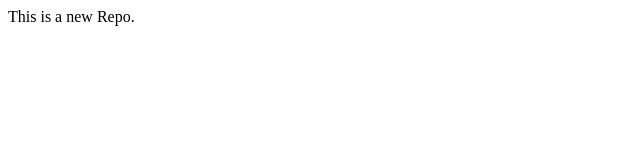
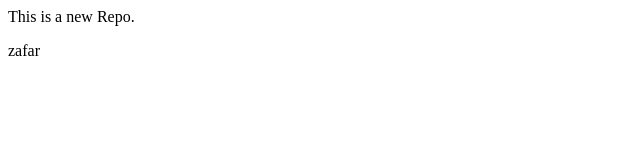
Before and after one commit to zafar93497-svg/LocalRepo, a plain HTML site: page index.html in a window 1280 px wide. Shown: the full height of the page, 0-640 px from the left. Drawn offline with Linux system fonts and the light colour scheme.

Commit message:
add new feature

```diff
--- a/index.html
+++ b/index.html
@@ -1 +1,2 @@
 <p>This is a new Repo.</p>
+<p>zafar</p>
```
